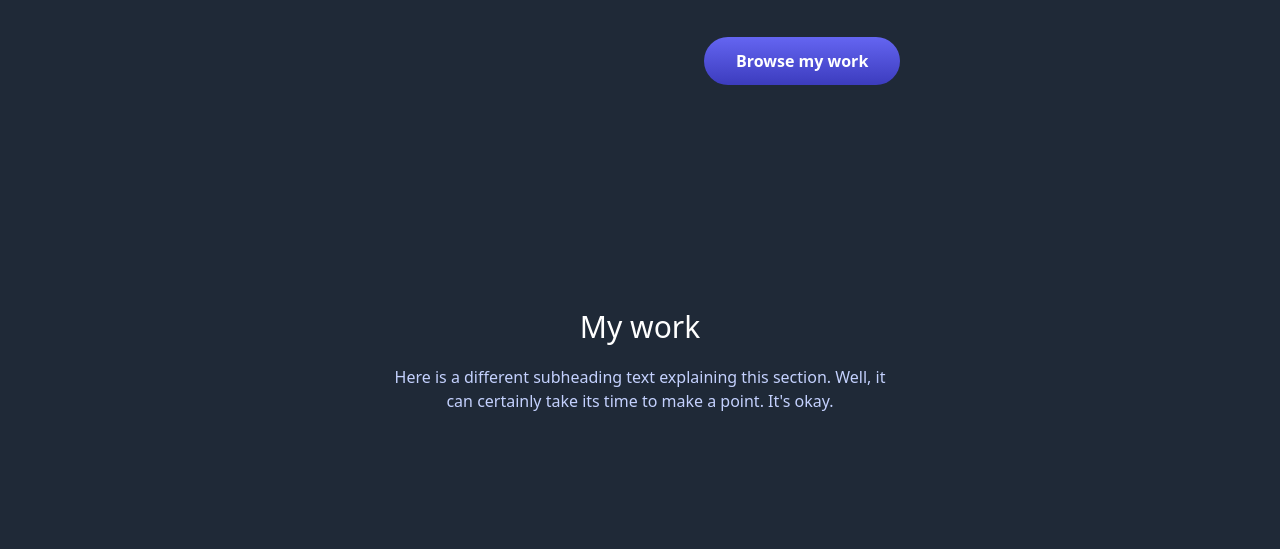
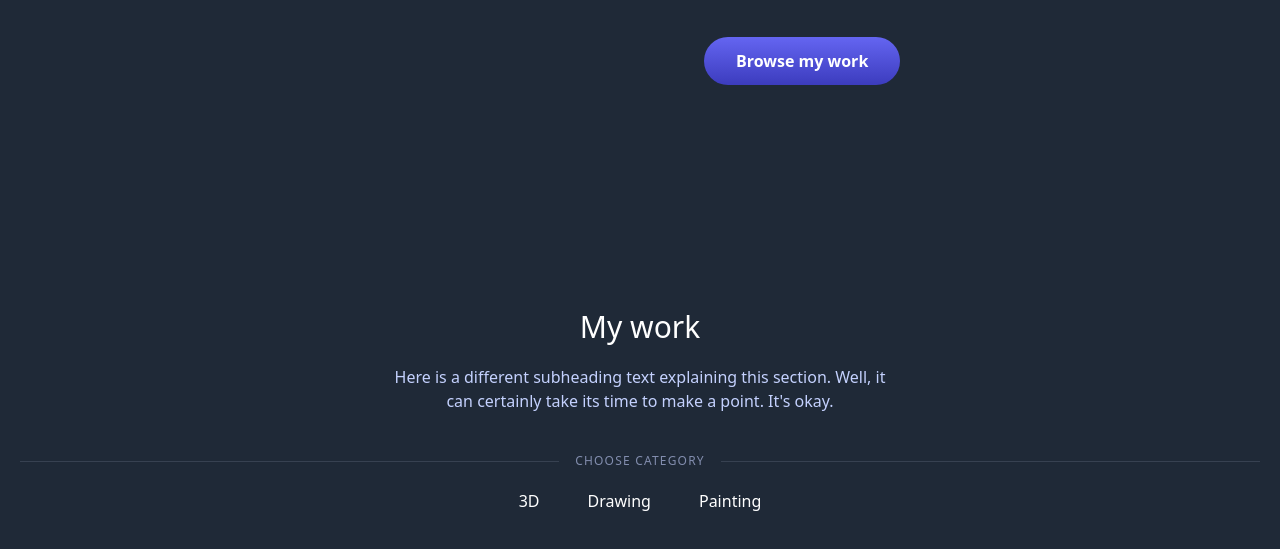
Before and after one commit to dandelionadia/valley_of_art, a Gatsby site: page / in a window 1280 px wide. Shown: the part 427-976 px from the top of the page. Built offline with nearby package versions, Linux system fonts and the light colour scheme; Gatsby itself is replaced by a stand-in of ours.

Commit message:
index: adds category title and buttons

```diff
--- a/src/pages/index.js
+++ b/src/pages/index.js
@@ -34,6 +34,29 @@ const IndexPage = () => {
               it can certainly take its time to make a point. It's okay.
             </p>
           </div>
+          <div className="uppercase font-medium tracking-widest relative text-xs text-violet-light text-opacity-60 text-center mb-5">
+            <p className="relative inline-block bg-gray-800 z-10 px-4">
+              Choose category
+            </p>
+            <div className="absolute w-full h-px border-gray-700 border-b inset-y-0 my-auto" />
+          </div>
+          <div className="flex justify-center mb-10">
+            <Link to="#">
+              <button className="bg-gradient-to-b focus:from-violet focus:to-violet-dark px-6 rounded-full w-max">
+                3D
+              </button>
+            </Link>
+            <Link to="#">
+              <button className="bg-gradient-to-b focus:from-violet focus:to-violet-dark px-6 rounded-full w-max">
+                Drawing
+              </button>
+            </Link>
+            <Link to="#">
+              <button className="bg-gradient-to-b focus:from-violet focus:to-violet-dark px-6 rounded-full w-max">
+                Painting
+              </button>
+            </Link>
+          </div>
         </div>
       </DefaultLayout>
     </Container>
```
